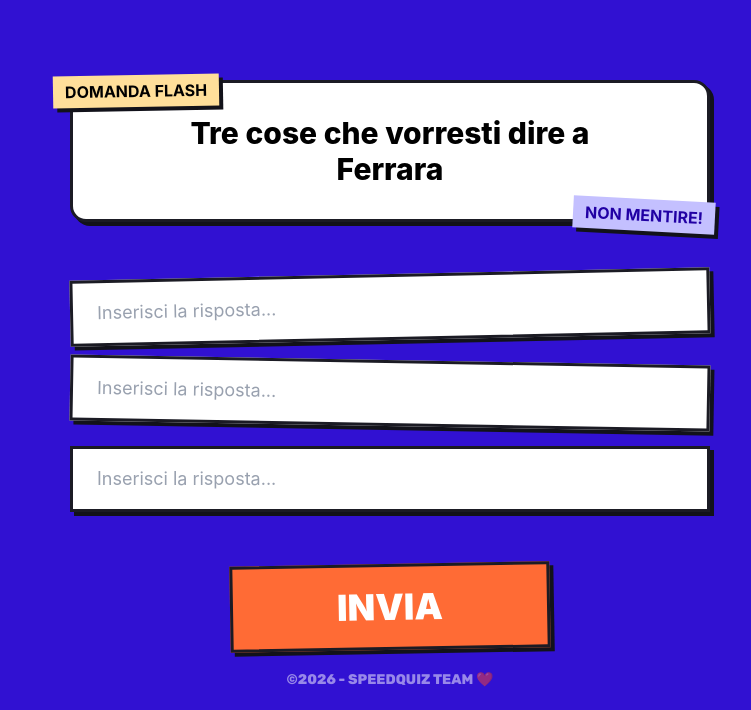
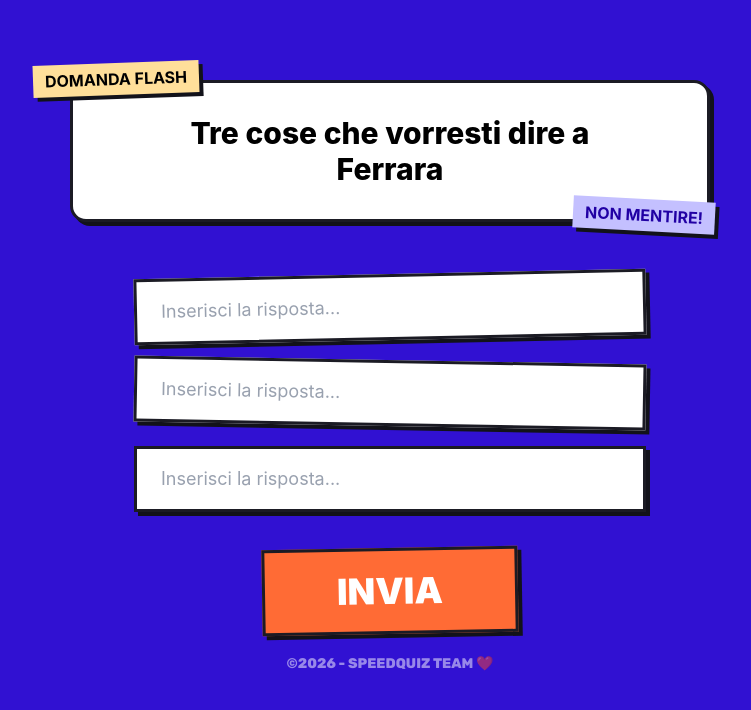
Before and after one commit to Jonnycp/SpeedQuiz, a React (Vite) app in the folder frontend/: page /question in a window 1280 px wide. Shown: the part 120-830 px from the top of the page, without its empty margins (250-1001 px from the left). Built offline with nearby package versions, Linux system fonts and the light colour scheme.

Commit message:
fix confirm-button

```diff
--- a/frontend/src/components/ConfirmButton.jsx
+++ b/frontend/src/components/ConfirmButton.jsx
@@ -1,8 +1,12 @@
-const ConfirmButton = ({ content, onClick, color, text_color}) => {
+const ConfirmButton = ({ content, onClick, customClasses }) => {
+
+  const defaultClasses = "w-full mt-4 -rotate-1 bg-verdinoCarino py-4 md:py-5 text-xl md:text-4xl text-black";
+  const classToUse = customClasses || defaultClasses;
+
   return (
     <button
       onClick={onClick}
-      className={`w-full mt-4 md:-rotate-1 ${color || "bg-verdinoCarino"} border-3 border-neroNonNero shadow-buttons py-4 md:py-5 text-1xl md:text-4xl font-black uppercase ${text_color || "text-black"} hover:scale-[1.02] active:scale-[0.98] transition-all duration-300 cursor-pointer`}
+      className={`border-3 border-neroNonNero shadow-buttons font-black uppercase hover:scale-[1.02] active:scale-[0.98] transition-all duration-300 cursor-pointer ${classToUse}`}
     >
       {content}
     </button>
--- a/frontend/src/components/QuestionCard.jsx
+++ b/frontend/src/components/QuestionCard.jsx
@@ -12,11 +12,11 @@ const Question = () => {
                 <h2 className="text-lg md:text-3xl font-extrabold text-center">Tre cose che vorresti dire a Ferrara
 
                 </h2>
-                <p className="absolute uppercase -top-2 -left-5 bg-[#FFDF9A] shadow-buttons text-xs px-3 py-1 font-bold -rotate-1 select-none md:text-base">domanda flash</p>
+                <p className="absolute uppercase -top-5 -left-10 bg-[#FFDF9A] shadow-buttons text-xs px-3 py-1 font-bold -rotate-2 select-none md:text-base">domanda flash</p>
                 <p className="absolute uppercase -bottom-3 -right-2 bg-[#C4C0FF] shadow-buttons text-xs px-3 py-1 rotate-3 text-[#2100A4] font-bold select-none md:text-base">non mentire!</p>
             </div>
 
-            <form className="w-full">
+            <form className="w-[80%]">
 
                 <div className="flex flex-col gap-5 *:w-full *:px-4 md:*:px-6 *:py-3 md:*:py-4 *:text-sm md:*:text-lg *:border-3 *:border-neroNonNero *:shadow-buttons mt-7 *:placeholder:text-gray-400">
                     <input placeholder="Inserisci la risposta..." className="bg-white py-3 -rotate-[1.2deg]"></input>
@@ -25,8 +25,9 @@ const Question = () => {
                 </div>
 
                 <div className="w-1/2 mx-auto mt-9">
-                    <ConfirmButton content="Invia" color="bg-primary" text_color="text-white"/>
+                    <ConfirmButton content="Invia" customClasses="w-full bg-primary text-white -rotate-1 py-4 md:py-5 text-xl md:text-4xl"/>
                 </div>
+
             </form>
         </div>
     )
```
